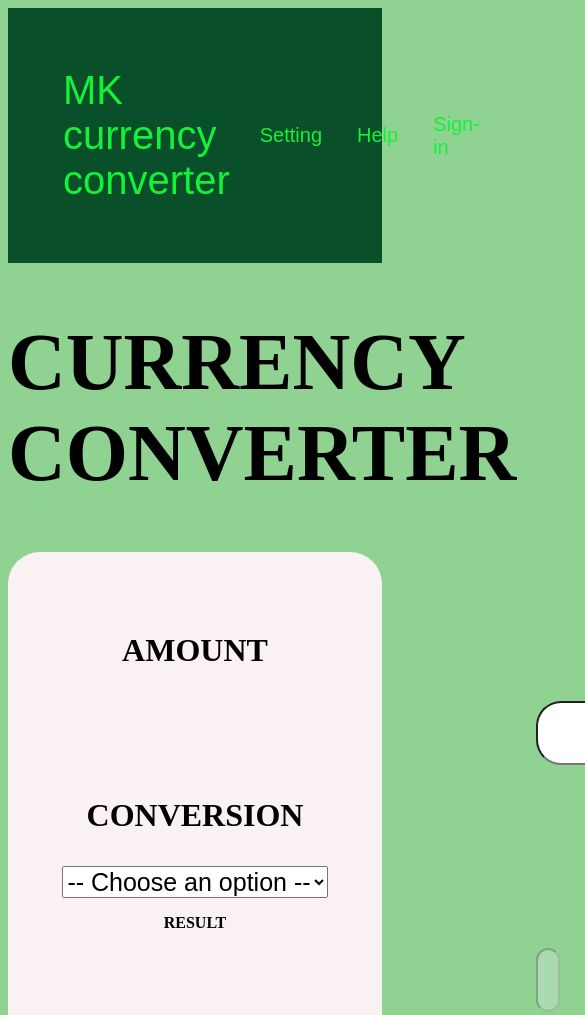
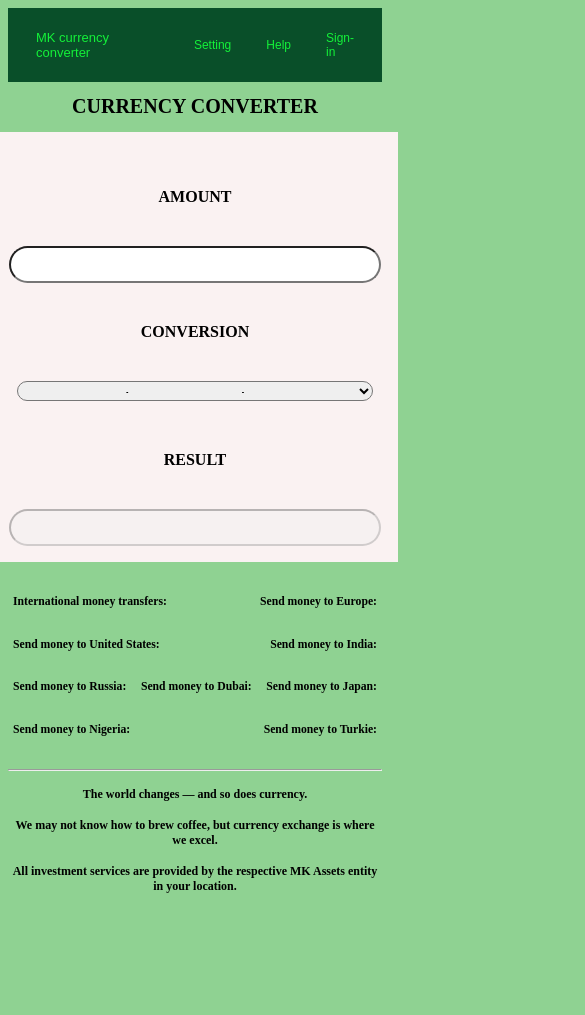
Before and after one commit to mhojayeva/redi-school-project, a plain HTML site: page index.html in a window 390 px wide. Shown: the top 1015 px of the page, 585 px wide, since content can reach past the window. After the commit the page ends 910 px from the top, so only its background shows below. Drawn offline with Linux system fonts and the light colour scheme.

Commit message:
added screen adapting

```diff
--- a/index.css
+++ b/index.css
@@ -72,8 +72,7 @@
         height: 40px;
         border-radius: 25px;
         font-size: 30px;
-        margin-right: 30rem;
-        margin-left: 30rem;
+        margin: auto;
         text-align: center;
     }
 
@@ -113,8 +112,28 @@
        text-align: center;
     }
 
+    @media (max-width:1024px){
+      .header {
+        padding: 2vw;
+      }
+      h1 {
+        font-size: 2.3rem;
+      }
+      .input-container{
+        padding: 0;
+        width: 50%;
+        margin: auto;
+        min-width: 580px;
+      }
+      .inputs{
+        margin: auto;
+        padding: 0;
+        margin-bottom: 40px;
+        height: 1.6rem;
+      }
+    }
 
-    @media only screen and (max-width:320px){
+    @media only screen and (max-width:600px){
         .header{
          padding: 8px;
         }
@@ -122,26 +141,30 @@
           font-size: 13px;
           padding: 10px 20px;
         }
-
+        .header-item {
+           font-size: 12px;
+        }
         h1 {
          font-size: 20px;
         }
         .inputs{
            max-height: 20px;
-           margin: auto;
-           width: 16rem;
+           margin: auto -1rem;
+           width: 95%;
            font-size: 20px;
+           padding: .4rem;
         }
         .input-container {
            padding: 1rem;
+           width: 100%;
+           min-width: auto;
+           margin: 0 -1rem;
+           border-radius: 0;
         }
         .p-styles{
            font-size: 1rem;
            margin: 40px;
         }
-        select {
-           font-size: 1rem;
-       }
        .header-sections {
            font-size: 10px;
            padding: 5px;
@@ -161,14 +184,3 @@
             font-size: 12px;
         }
     }
-
-
-
-
-    @media (max-width:700px){
-
-    }
-
-    @media (max-width:1200px){
-
-    }
--- a/index.html
+++ b/index.html
@@ -2,7 +2,7 @@
 <html lang="en">
 <head>
     <meta charset="UTF-8">
-    <meta name="viewport" content="width=device-width, initial-scale=1.0">
+    <meta name="viewport" content="width=device-width, user-scalable=no, maximum-scale=1.0, minimum scale=1.0initial-scale=1.0 ">
     <title>Currency Converter</title>
     <link rel="stylesheet" href="index.css">
 </head>
@@ -23,17 +23,16 @@
           <p class="p-styles">Amount</p>
           <input type="number" id="amount" class="inputs">
           <p class="p-styles">Conversion</p>
-           <select name="from" id="selector">
+           <select name="from" id="selector" class="inputs">
             <option value="">-- Choose an option --</option>
             <option value="usd-eur">USD-EUR</option>
             <option value="eur-usd">EUR-USD</option>
              <option value="usd-gbp">USD-GBP</option>
            </select>
            <br>
-          <!--- <button>Submit</button>--->
+          <p class="p-styles">Result</p>
+           <input type="text" id="result" class="inputs" disabled>
         </form>
-           <p class="p-styles">Result</p>
-           <input type="text" id="result" class="inputs" disabled>
      </div>
    <footer>
    <div class="footer-1">
```
